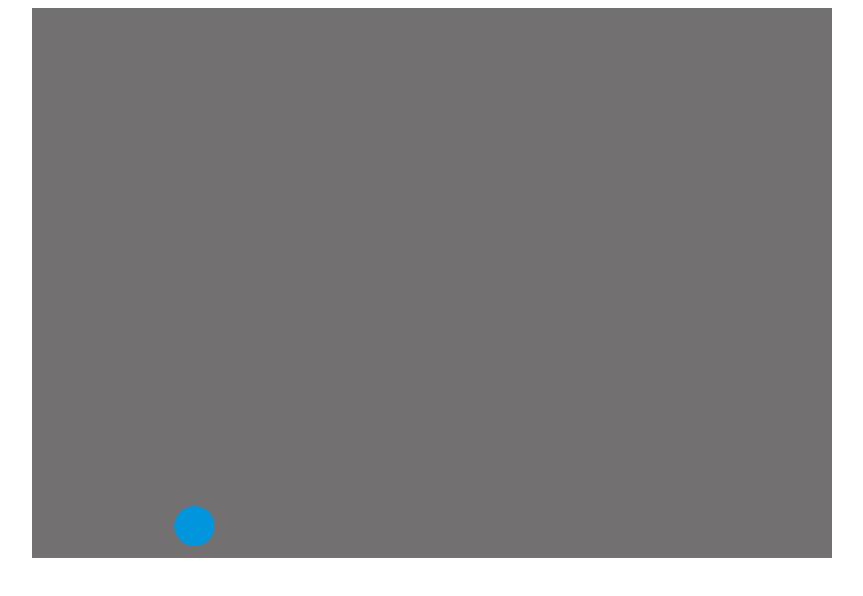
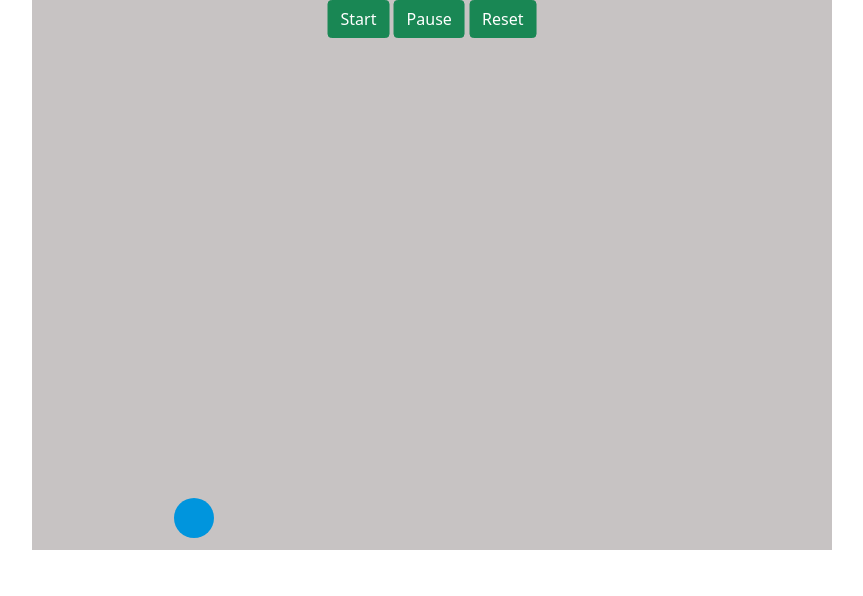
Before and after one commit to GalMiles/PokeballGame, a plain HTML site: page index.html in a window 1280 px wide. Shown: the whole page, without its empty margins (208-1071 px from the left). Drawn offline with nearby package versions, Linux system fonts and the light colour scheme.

Commit message:
add buttons and Disk class

```diff
--- a/CSS/mystyle.css
+++ b/CSS/mystyle.css
@@ -1 +1 @@
-canvas { background: rgb(114, 112, 112); display: block; margin: 0 auto; }
+canvas { background: rgb(199, 195, 195); display: block; margin: 0 auto; }
--- a/JS/script.js
+++ b/JS/script.js
@@ -10,7 +10,7 @@
     let x = canvas.width/2;
     let y = canvas.height-30;
 
-    function createBall1() {
+    function createDisk() {
 
         ctx.beginPath();
         ctx.arc(x, y, ballRadius, 0, Math.PI*2);
@@ -20,9 +20,21 @@
     }
 
 
+    class Disk{
+        constructor(x, y, radius, sAngle,eAngle, speed,color ){
+            this.x = x;
+            this.y = y;
+            this.radius = radius;
+            this.sAngle - sAngle;
+            this.eAngle = eAngle;
+            this.speed = speed;
+            this.color = color;
+        }
+    }
+
     function prog(){
         ctx.clearRect(0, 0, canvas.width, canvas.height);
-        createBall1();
+        createDisk();
         if(x + dx > canvas.width-ballRadius || x + dx < ballRadius) {
             dx = -dx;
         }
--- a/index.html
+++ b/index.html
@@ -2,12 +2,28 @@
 <html>
 <head>
     <link rel="stylesheet" href="CSS/mystyle.css">
+    <link href="https://cdn.jsdelivr.net/npm/bootstrap@5.1.3/dist/css/bootstrap.min.css" rel="stylesheet" integrity="sha384-1BmE4kWBq78iYhFldvKuhfTAU6auU8tT94WrHftjDbrCEXSU1oBoqyl2QvZ6jIW3" crossorigin="anonymous">
 
-    <title>Gamedev Canvas Workshop</title>
+
+    <title>Gal & Nof</title>
 
 </head>
 <body>
+    <div class="position-absolute top-0 start-50 translate-middle-x">
+    <button type="sumbit" class ="btn btn-success btn-xs">
+        Start
+    </button>
+    <button type="sumbit" class ="btn btn-success btn-xs">
+        Pause
+    </button>
+    <button type="sumbit" class ="btn btn-success btn-xs">
+        Reset
+    </button>
+</div>
 <canvas id="myCanvas" width="800" height="550"></canvas>
+
+
+
 
 <script src="JS/script.js"></script>
 
```
